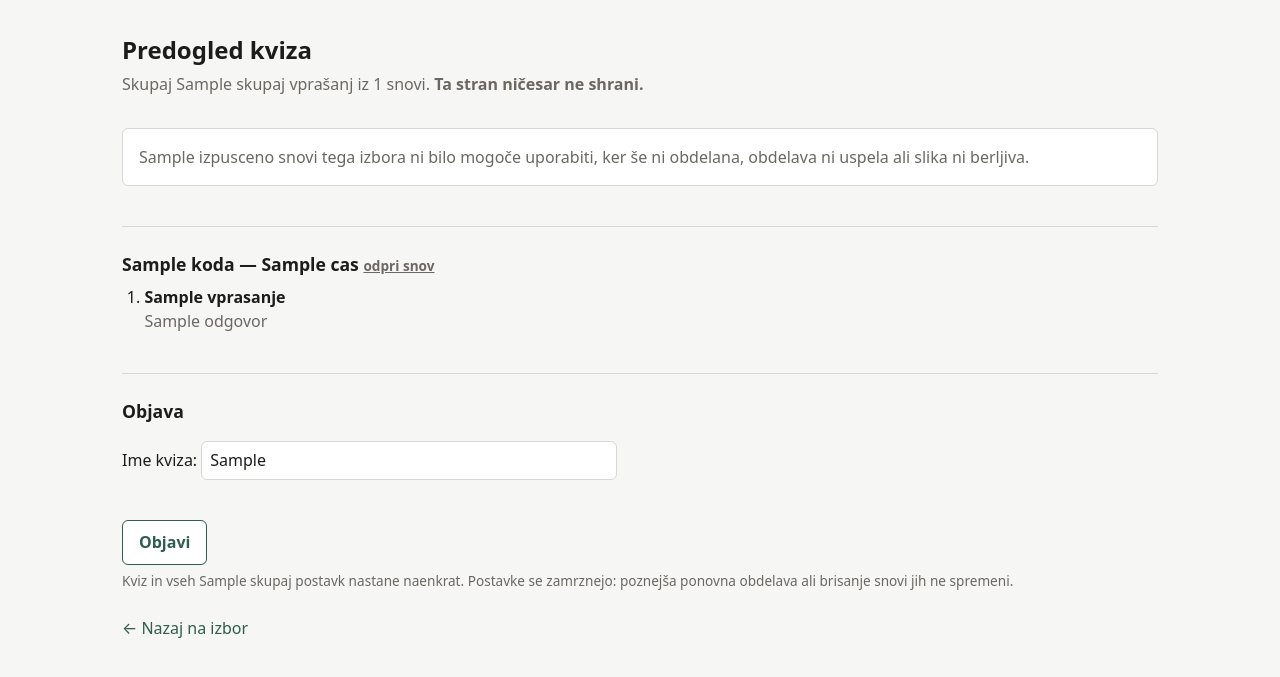
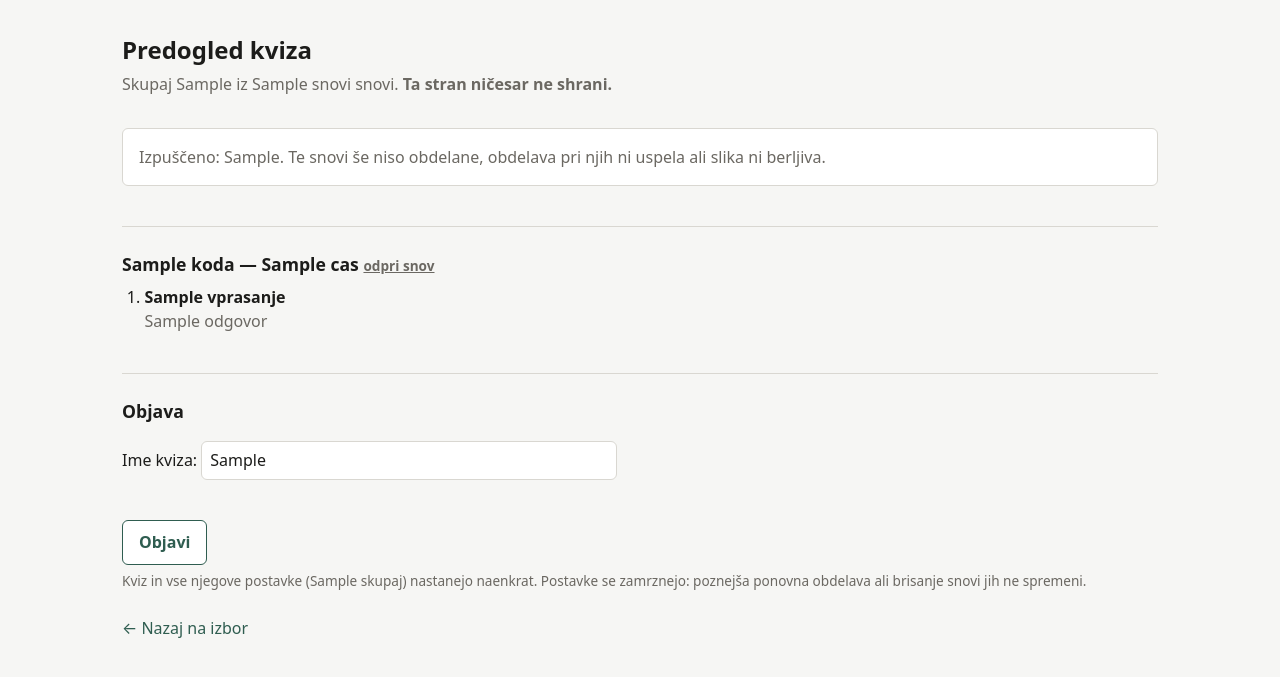
Before and after one commit to jancvek/school-companion-app, a Python web app: template apps/server/app/templates/kvizi-predogled.html in a window 1280 px wide. Shown: the part 57-734 px from the top of the page. Run offline with Jinja, Linux system fonts and the light colour scheme; the template is opened without the code that fills it: most values are stand-ins (such as "Sample title", 1, 10 or a date in 2020).

Commit message:
V2-R01: slovenska dvojina in pravi obseg pri izpuscenih snoveh
Izris strani je pokazal dvoje, cesar testi niso: predogled je izpuscene
snovi pripisal izboru, ceprav se stejejo cez cel obseg vstopa, in stevila
so bila zapisana brez dvojine (2 vprasanj).

Pomozna _stevilo_z_besedo je stirioblicna in loci po ostanku pri sto.
Obstojecih strani se ne dotika; to je svoja postavka.

Co-Authored-By: Claude Opus 5 <noreply@anthropic.com>

```diff
--- a/apps/server/app/templates/kviz.html
+++ b/apps/server/app/templates/kviz.html
@@ -5,9 +5,7 @@
 {% block vsebina %}
   <h1>{{ kviz.ime }}</h1>
   <p class="pod">
-    {{ kviz.koda }} · {{ kviz.vprasanj }}
-    {{ "vprašanje" if kviz.vprasanj == 1 else "vprašanj" }} ·
-    objavljen {{ kviz.nastal }}
+    {{ kviz.koda }} · {{ kviz.vprasanj_opis }} · objavljen {{ kviz.nastal }}
   </p>
 
   {% if kviz.preklican %}
--- a/apps/server/app/templates/kvizi-izbirnik.html
+++ b/apps/server/app/templates/kvizi-izbirnik.html
@@ -60,8 +60,7 @@
               <span class="opis">
                 <span class="cas">{{ snov.koda }} — {{ snov.cas }}</span>
                 {% if snov.izbirna %}
-                  <span class="stanje">{{ snov.vprasanj }}
-                    {{ "vprašanje" if snov.vprasanj == 1 else "vprašanj" }}</span>
+                  <span class="stanje">{{ snov.vprasanj }}</span>
                 {% else %}
                   <span class="stanje razlog">{{ snov.razlog }}</span>
                 {% endif %}
--- a/apps/server/app/templates/kvizi-predogled.html
+++ b/apps/server/app/templates/kvizi-predogled.html
@@ -5,8 +5,10 @@
 {% block vsebina %}
   <h1>Predogled kviza</h1>
   <p class="pod">
-    Skupaj {{ skupaj }} {{ "vprašanje" if skupaj == 1 else "vprašanj" }}
-    iz {{ skupine|length }} {{ "snovi" if skupine|length == 1 else "snovi" }}.
+    {# „snovi“ je tu konstanta in ne sklanjana oblika: za predlogom *iz* gre
+       rodilnik, ta pa je pri tem samostalniku enak pri vsakem številu —
+       „iz 1 snovi“, „iz 2 snovi“, „iz 5 snovi“. #}
+    Skupaj {{ skupaj_opis }} iz {{ snovi }} snovi.
     <strong>Ta stran ničesar ne shrani.</strong>
   </p>
 
@@ -21,12 +23,17 @@
 
   {% if izpusceno %}
     {# Kriterij: predogled pove, koliko snovi izbranega predmeta oziroma dneva
-       je bilo izpuščene, ker še ni obdelana. Šteje se čez cel obseg vstopa in
-       ne čez izbor — vprašanje je „česa danes ne morem dati v kviz". #}
+       je bilo izpuščene, ker še ni obdelana. Šteje se čez **cel obseg vstopa**
+       in ne čez izbor — vprašanje je „česa danes ne morem dati v kviz" —, zato
+       besedilo imenuje predmet oziroma dan in ne izbora.
+
+       Oblika „Izpuščeno: N" in ne stavek s števnikom: zanikan stavek v
+       slovenščini zahteva rodilnik in bi se moral pregibati še po številu
+       („1 snovi ni bilo mogoče" proti „3 snovi ni bilo mogoče"). Oznaka s
+       številom je pravilna pri vsakem številu. #}
     <p class="opozorilo">
-      {{ izpusceno }} {{ "snov" if izpusceno == 1 else "snovi" }} tega
-      {{ "dne" if not skupine else "izbora" }} ni bilo mogoče uporabiti, ker
-      še ni obdelana, obdelava ni uspela ali slika ni berljiva.
+      Izpuščeno: {{ izpusceno_opis }}. Te snovi še niso obdelane, obdelava pri
+      njih ni uspela ali slika ni berljiva.
     </p>
   {% endif %}
 
@@ -72,7 +79,7 @@
 
       <button class="gumb gumb-obdelava" type="submit">Objavi</button>
       <p class="drobno">
-        Kviz in vseh {{ skupaj }} postavk nastane naenkrat. Postavke se
+        Kviz in vse njegove postavke ({{ skupaj }}) nastanejo naenkrat. Postavke se
         zamrznejo: poznejša ponovna obdelava ali brisanje snovi jih ne
         spremeni.
       </p>
```
Also changed, not shown: apps/server/app/routers/kvizi.py (+37 -1 lines), apps/server/tests/test_kvizi.py (+66 -0 lines).
